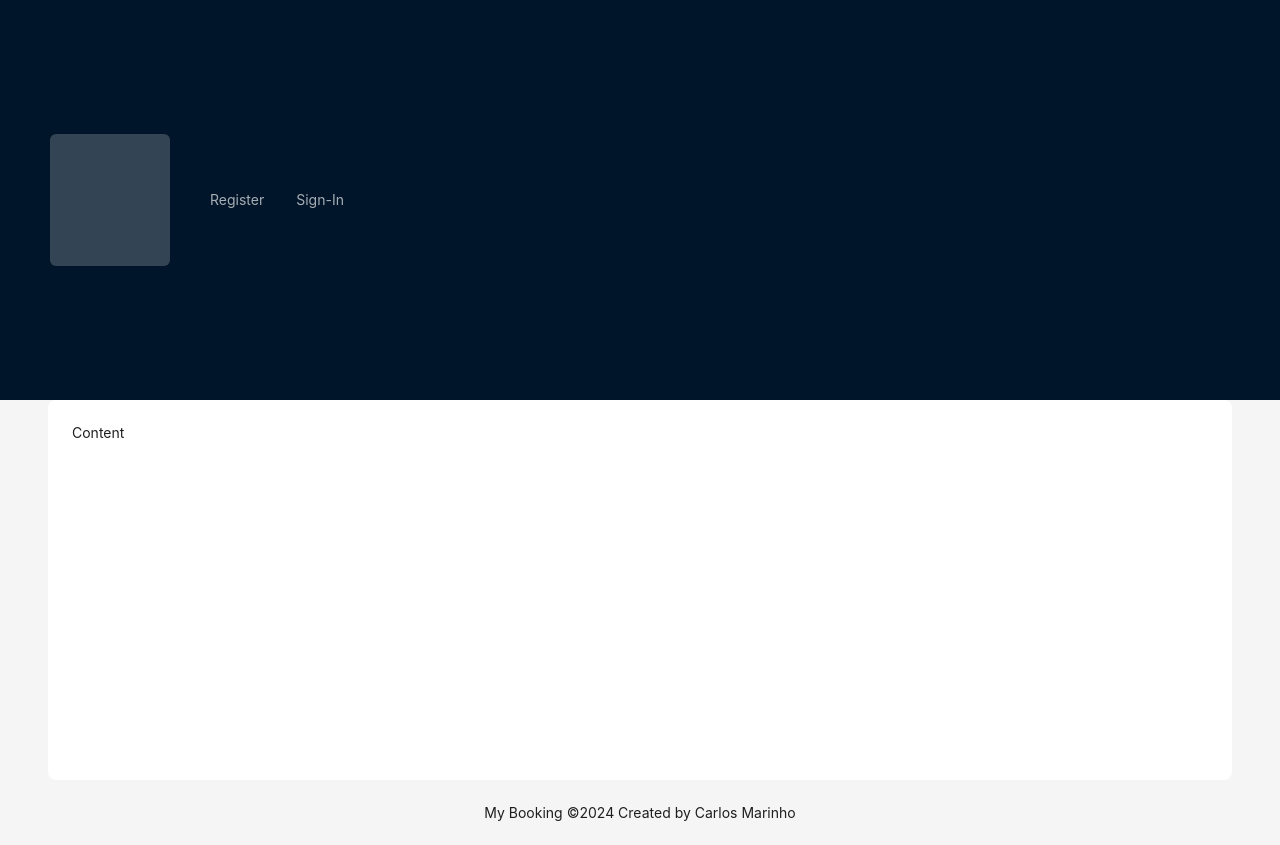
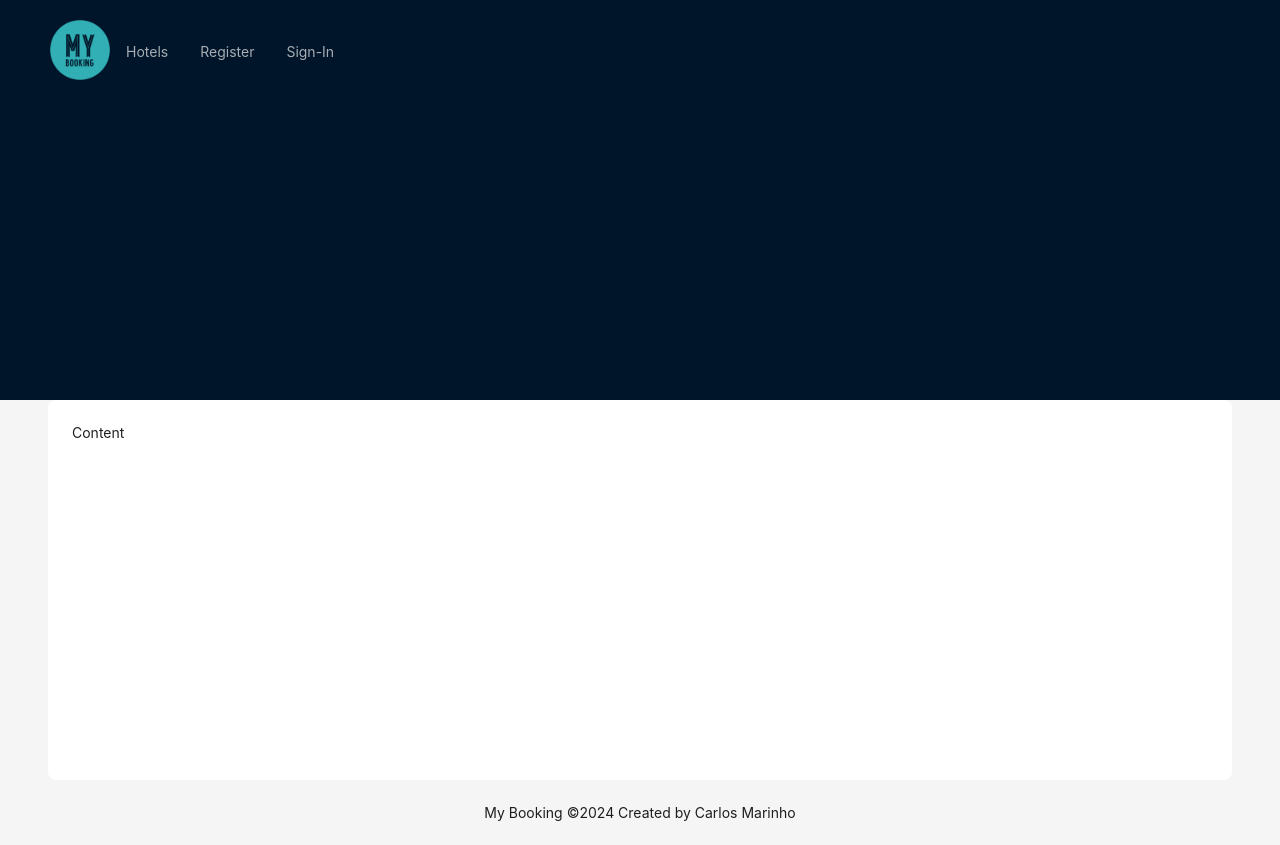
Before and after one commit to carlosmarinho/react-tanstack-booking, a React (Create React App) app: page / in a window 1280 px wide. Built offline with nearby package versions, Linux system fonts and the light colour scheme.

Commit message:
create header

```diff
--- a/src/pages/Home.tsx
+++ b/src/pages/Home.tsx
@@ -1,7 +1,27 @@
 // import CreateBooking from '../components/booking/create/CreateBooking';
 // import ListBooking from '../components/booking/list/ListBooking';
 import { Layout, Menu, theme } from 'antd';
+import { Link } from 'react-router-dom';
+import styled from 'styled-components';
 const { Header, Content, Footer } = Layout;
+
+const StyledHeader = styled(Header)`
+  position: sticky;
+  top: 0;
+  zindex: 1;
+  width: 100%;
+  display: flex;
+  alignitems: center;
+  height: 400px;
+  padding-top: 10px;
+`;
+
+const ContainerMenu = styled.div`
+  display: flex;
+  width: 100%;
+  height: 60px;
+  margin-top: 10px;
+`;
 
 // const items = new Array(3).fill(null).map((_, index) => ({
 //   key: String(index + 1),
@@ -10,12 +30,16 @@ const { Header, Content, Footer } = Layout;
 
 const items = [
   {
+    key: 'hotels',
+    label: <Link to="/hotels">Hotels</Link>,
+  },
+  {
     key: 'register',
-    label: 'Register',
+    label: <Link to="/register">Register</Link>,
   },
   {
     key: 'signin',
-    label: 'Sign-In',
+    label: <Link to="/signin">Sign-In</Link>,
   },
 ];
 
@@ -26,28 +50,22 @@ const HomePage = () => {
 
   return (
     <Layout>
-      <Header
-        style={{
-          position: 'sticky',
-          top: 0,
-          zIndex: 1,
-          width: '100%',
-          display: 'flex',
-          alignItems: 'center',
-          height: '400px',
-        }}
-      >
+      <StyledHeader style={{}}>
+        <ContainerMenu>
           <div
             className="demo-logo"
             style={{
-            width: '120px',
-            minWidth: '120px',
-            height: '132px',
-            background: 'rgba(255,255,255,.2)',
-            borderRadius: '6px',
-            marginInlineEnd: '24px',
+              width: '60px',
+              minWidth: '60px',
+              height: '60px',
             }}
+          >
+            <img
+              src="/logo-my-booking-2.png"
+              alt="Logo My Booking"
+              width="60"
             />
+          </div>
           <Menu
             theme="dark"
             mode="horizontal"
@@ -55,7 +73,8 @@ const HomePage = () => {
             items={items}
             style={{ flex: 1, minWidth: 0 }}
           />
-      </Header>
+        </ContainerMenu>
+      </StyledHeader>
       <Content style={{ padding: '0 48px' }}>
         <div
           style={{
```
Also changed, not shown: public/logo-my-booking-2.png (added), public/logo-my-booking.png (added). Lines whose indentation alone changed are shown as unchanged.
